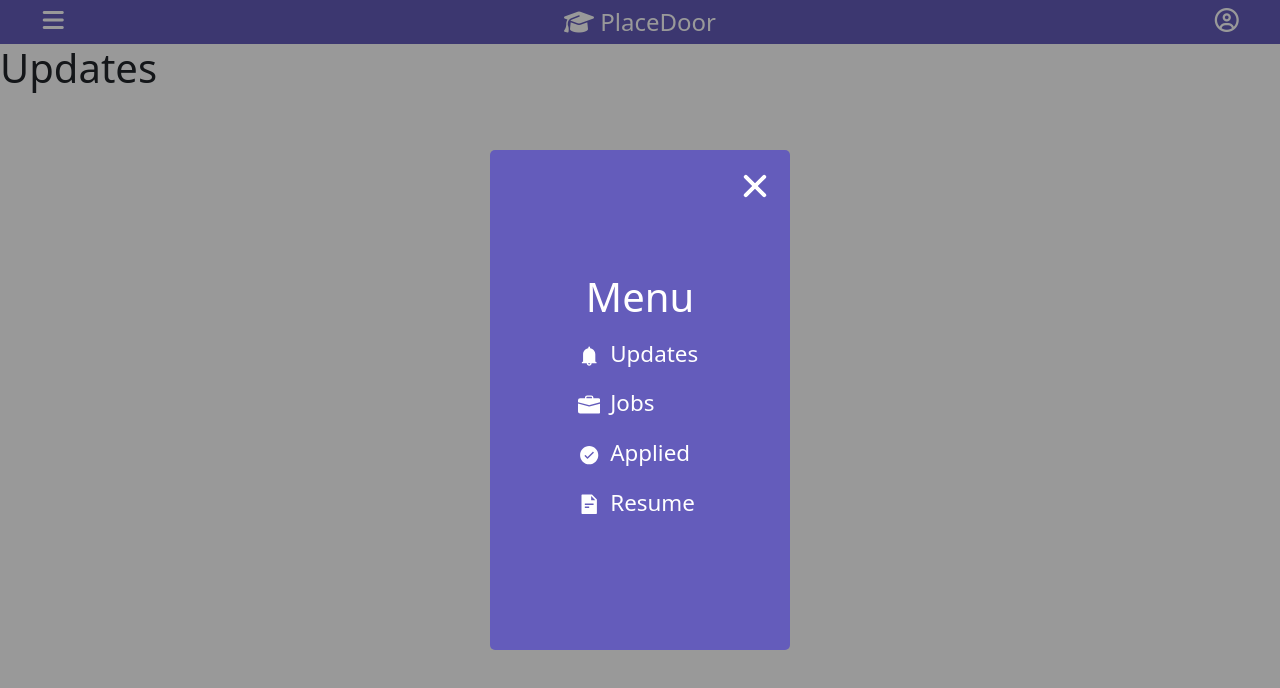
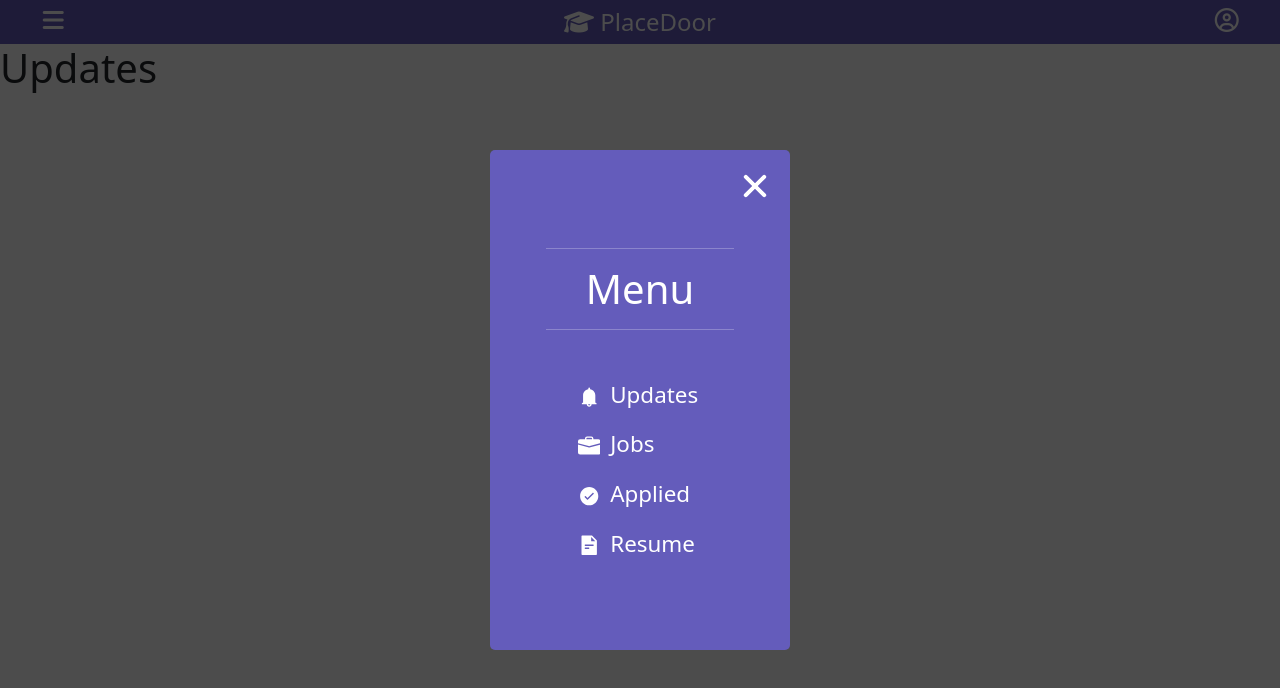
Before and after one commit to boyz-3000/place-door, a React (Create React App) app in the folder place-door/: page / in a window 1280 px wide. Both pictures are taken after a click on the icon 53 px from the left and 19 px from the top of the page. Shown: the top 688 px of the page. Built offline with nearby package versions, Linux system fonts and the light colour scheme.

Commit message:
refactoring changes done

```diff
--- a/place-door/src/components/menu/Menu.css
+++ b/place-door/src/components/menu/Menu.css
@@ -39,16 +39,28 @@
     }
   }
 
-  .link{
+
+  .link {
+    text-decoration: none;
     display: flex;
     color: #fff;
     gap: 10px;
-    padding: .5rem 2rem;
+    padding: 0.5rem 2rem;
     border-right: 4px solid transparent;
     transition: 0.2s cubic-bezier(0.6, -0.28, 0.735, 0.045);
     font-size: 1.4rem;
-    width: 100%;
-    text-decoration: none;
+  }
+
+  .link:hover {
+    /* text-decoration: none; */
+    background-color: #fff;
+    /* border-right: 4px solid #5f5b85;
+    border-left: 4px solid #5f5b85; */
+    transition: 0.2s cubic-bezier(0.6, -0.28, 0.735, 0.045);
+    opacity: 0.8;
+    /* border-radius: 2%; */
+    color: #645cbb;
+    font-size: 1.43rem;
   }
 
 
--- a/place-door/src/components/menu/Menu.jsx
+++ b/place-door/src/components/menu/Menu.jsx
@@ -3,7 +3,7 @@ import { NavLink } from "react-router-dom";
 import routes from "./_routes";
 import "./Menu.css";
 
-const Menu = ({show}) => {
+const Menu = ({show, setShow}) => {
   if(show){
     return null;
   }
--- a/place-door/src/components/modal/Modal.css
+++ b/place-door/src/components/modal/Modal.css
@@ -4,11 +4,12 @@
   bottom: 0;
   left: 0;
   right: 0;
-  background-color: rgba(0,0,0, 0.4);
+  background-color: rgba(0,0,0, 0.7);
   display: flex;
   justify-content: center;
   align-items: center;
   z-index: 100;
+  position: fixed;
 }
 
 .modal {
@@ -107,22 +108,3 @@ label {
     transform: translateY(0);
   }
 }
-
-.link {
-  display: flex;
-  color: #fff;
-  gap: 10px;
-  padding: 0.5rem 2rem;
-  border-right: 4px solid transparent;
-  transition: 0.2s cubic-bezier(0.6, -0.28, 0.735, 0.045);
-  font-size: 1.4rem;
-}
-.link:hover {
-  border-right: 4px solid #5f5b85;
-  background-color: #fff;
-  border-left: 4px solid #5f5b85;
-  transition: 0.2s cubic-bezier(0.6, -0.28, 0.735, 0.045);
-  opacity: 0.8;
-  border-radius: 2%;
-  color: #645cbb;
-}
--- a/place-door/src/components/top-bar/TopBar.css
+++ b/place-door/src/components/top-bar/TopBar.css
@@ -1,6 +1,15 @@
 .bg-light{
     background-color: #645cbb !important;
 }
+
+.modal-content-div {
+    text-align: center;
+}
+
+hr {
+    color: white;
+}
+
 
 .row{
     padding-top: 0.6%;
--- a/place-door/src/components/top-bar/TopBar.jsx
+++ b/place-door/src/components/top-bar/TopBar.jsx
@@ -34,8 +34,13 @@ function TopBar() {
         </div>
       </div>
       <Modal show={show} onClose={() => setShow(false)} height={500} width={300}>
-        <h1> Menu </h1>
-        <Menu />
+        <div className="modal-content-div">
+          <hr />
+          <h1> Menu </h1>
+          <hr />
+          <br />
+          <Menu />
+        </div>
       </Modal>
     </div>
   );
```
